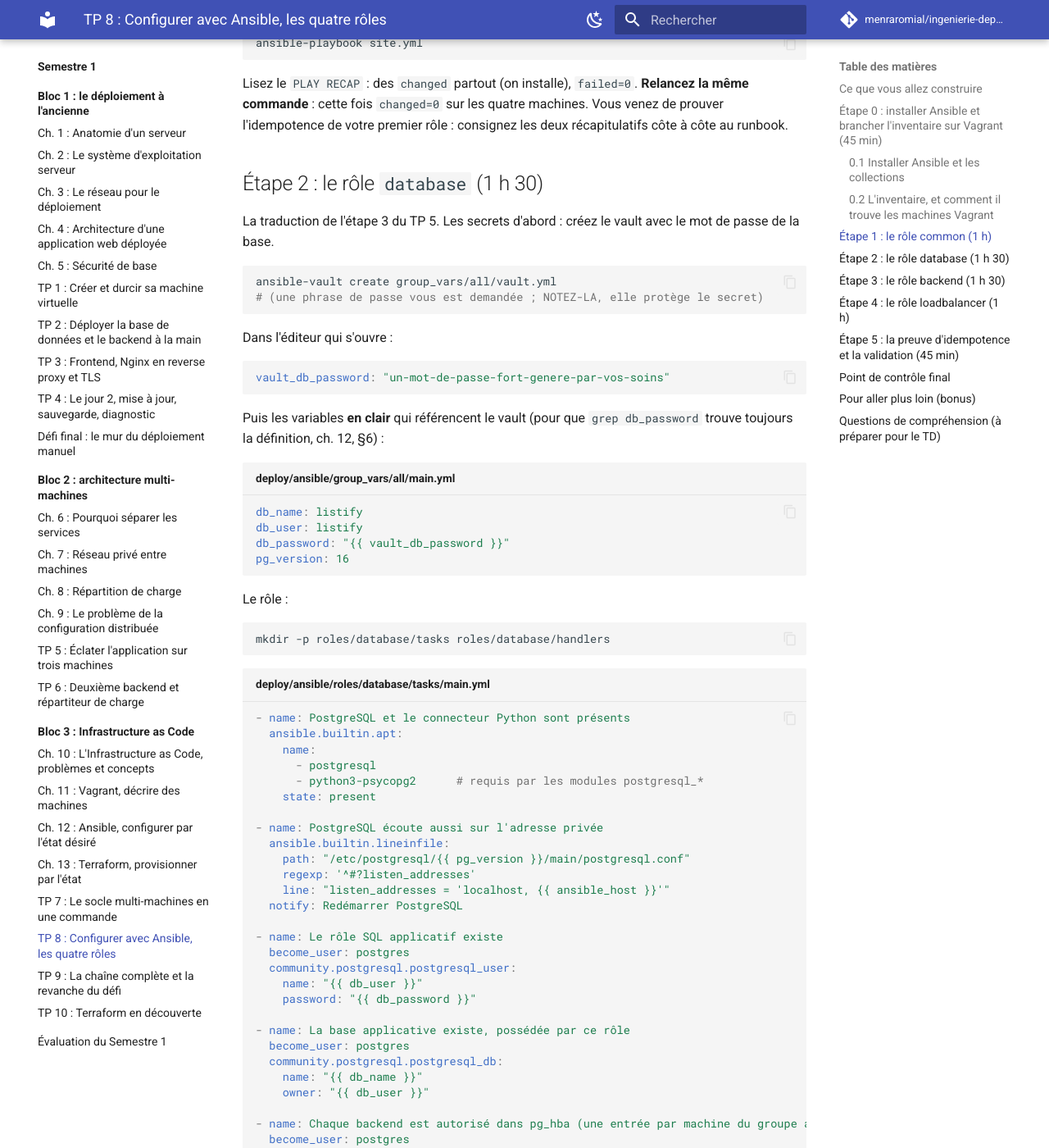
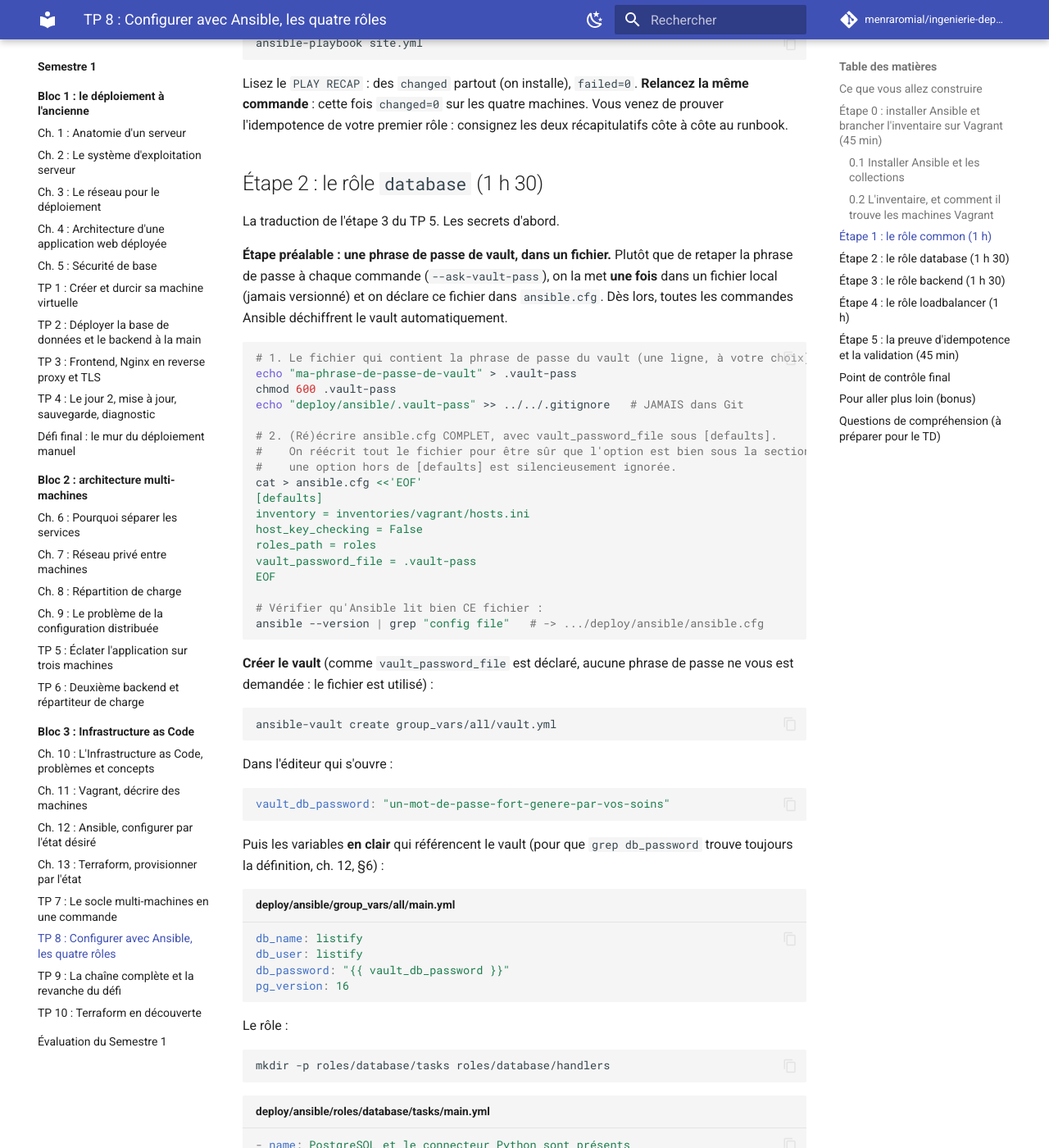
Before and after one commit to menraromial/ingenierie-deploiement, an MkDocs documentation site: the page built from docs/semestre1/bloc3/tp/tp8-ansible.md, in a window 1280 px wide and 1400 px high, scrolled down 4396 px. Shown: the whole window at 82% size. Built offline with MkDocs 1.6.1 and Material for MkDocs 9.7.7, drawn with Linux system fonts in a browser that asks for light colours; comment, search, counter and statistics services are not loaded; some of the changed text lies outside the part shown.

Commit message:
TP8 : vault_password_file dans ansible.cfg dès l'étape 2 (fin des --ask-vault-pass), réécriture complète du fichier sous [defaults], plays explicites database/backend

````diff
--- a/docs/semestre1/bloc3/tp/tp8-ansible.md
+++ b/docs/semestre1/bloc3/tp/tp8-ansible.md
@@ -176,11 +176,35 @@ Lisez le `PLAY RECAP` : des `changed` partout (on installe), `failed=0`. **Relan
 
 ## Étape 2 : le rôle `database` (1 h 30)
 
-La traduction de l'étape 3 du TP 5. Les secrets d'abord : créez le vault avec le mot de passe de la base.
+La traduction de l'étape 3 du TP 5. Les secrets d'abord.
+
+**Étape préalable : une phrase de passe de vault, dans un fichier.** Plutôt que de retaper la phrase de passe à chaque commande (`--ask-vault-pass`), on la met **une fois** dans un fichier local (jamais versionné) et on déclare ce fichier dans `ansible.cfg`. Dès lors, toutes les commandes Ansible déchiffrent le vault automatiquement.
+
+```bash
+# 1. Le fichier qui contient la phrase de passe du vault (une ligne, à votre choix)
+echo "ma-phrase-de-passe-de-vault" > .vault-pass
+chmod 600 .vault-pass
+echo "deploy/ansible/.vault-pass" >> ../../.gitignore   # JAMAIS dans Git
+
+# 2. (Ré)écrire ansible.cfg COMPLET, avec vault_password_file sous [defaults].
+#    On réécrit tout le fichier pour être sûr que l'option est bien sous la section :
+#    une option hors de [defaults] est silencieusement ignorée.
+cat > ansible.cfg <<'EOF'
+[defaults]
+inventory = inventories/vagrant/hosts.ini
+host_key_checking = False
+roles_path = roles
+vault_password_file = .vault-pass
+EOF
+
+# Vérifier qu'Ansible lit bien CE fichier :
+ansible --version | grep "config file"   # -> .../deploy/ansible/ansible.cfg
+```
+
+**Créer le vault** (comme `vault_password_file` est déclaré, aucune phrase de passe ne vous est demandée : le fichier est utilisé) :
 
 ```bash
 ansible-vault create group_vars/all/vault.yml
-# (une phrase de passe vous est demandée ; NOTEZ-LA, elle protège le secret)
 ```
 
 Dans l'éditeur qui s'ouvre :
@@ -266,7 +290,32 @@ mkdir -p roles/database/tasks roles/database/handlers
 
 Le moment fort du TP est la double boucle `loop: "{{ groups['backend'] }}"` : les autorisations pg_hba **et** ufw sont générées **une par backend, depuis l'inventaire**. Ajoutez app3 à l'inventaire un jour, et les deux entrées apparaissent toutes seules. Le « coût de app3 » que vous aviez chiffré au TP 6 (éditer pg_hba, éditer ufw, sur la bonne machine, sans oubli) vient de tomber à zéro. Relisez la synthèse du TP 6 : c'est ici, concrètement, que sa promesse est tenue.
 
-Ajoutez le play `database` au `site.yml` (`hosts: database`), exécutez, vérifiez, relancez pour l'idempotence.
+Ajoutez maintenant le play `database` à la suite de votre `site.yml` (qui ne contenait que `common`) :
+
+```yaml title="deploy/ansible/site.yml (on ajoute le 2ᵉ play)"
+- name: Socle commun à toutes les machines
+  hosts: listify
+  become: true
+  roles:
+    - common
+
+- name: Tier données
+  hosts: database
+  become: true
+  roles:
+    - database
+```
+
+Puis déroulez le cycle habituel, désormais avec le vault (le rôle lit le mot de passe chiffré) :
+
+```bash
+ansible-playbook site.yml          # exécuter
+ansible database -m command -a "systemctl is-active postgresql" --become   # vérifier : active
+ansible-playbook site.yml          # relancer : PLAY RECAP doit montrer changed=0
+```
+
+!!! note "Le cycle « exécuter, vérifier, relancer » se répète à chaque rôle"
+    Pour les rôles suivants (`backend`, `loadbalancer`), on résumera par « ajoutez le play, exécutez, vérifiez, relancez pour l'idempotence » : c'est exactement les trois commandes ci-dessus, avec le nouveau play ajouté au `site.yml`. Le `changed=0` au rejeu est à chaque fois la preuve que le rôle est idempotent.
 
 ## Étape 3 : le rôle `backend` (1 h 30)
 
@@ -395,7 +444,23 @@ WantedBy=multi-user.target
 
 Notez la décision du TP 6 (`--bind 0.0.0.0:8000`) devenue permanente dans le template : le rôle est **identique** sur app1 et app2, l'unité n'est plus une identité mais un rôle. Et la chaîne handler `template listify.service → notify: Recharger systemd + Redémarrer listify` code exactement votre réflexe manuel « après avoir modifié l'unité : daemon-reload puis restart », désormais déclenché **seulement si le fichier change**.
 
-Ajoutez le play `backend` (`hosts: backend`), exécutez, vérifiez que les deux backends répondent, relancez pour l'idempotence.
+Ajoutez le play `backend` à la suite du `site.yml` (après `common` et `database`) :
+
+```yaml title="deploy/ansible/site.yml (on ajoute le 3ᵉ play)"
+- name: Tier applicatif
+  hosts: backend
+  become: true
+  roles:
+    - backend
+```
+
+Puis le cycle habituel, en vérifiant cette fois que les **deux** backends répondent :
+
+```bash
+ansible-playbook site.yml
+ansible backend -m uri -a "url=http://localhost:8000/api/health validate_certs=no"   # les 2 : status 200
+ansible-playbook site.yml          # relancer : changed=0
+```
 
 ## Étape 4 : le rôle `loadbalancer` (1 h)
 
@@ -560,13 +625,13 @@ done                                                 # alternance app1/app2
 Puis **la preuve reine**, à mettre en évidence au runbook :
 
 ```bash
-ansible-playbook site.yml --ask-vault-pass          # 2ᵉ exécution, sans rien changer
+ansible-playbook site.yml          # 2ᵉ exécution, sans rien changer
 ```
 
 Le `PLAY RECAP` doit afficher **`changed=0`** sur les quatre machines. C'est la démonstration formelle que votre infrastructure est décrite par un état désiré idempotent (ch. 10). Si une tâche passe `changed` au 2ᵉ tour, c'est un défaut à corriger : le suspect n° 1 est la tâche `command`/`openssl` (vérifiez que la garde `creates:` fait son travail).
 
-!!! tip "Le mot de passe du vault, sans le retaper"
-    Pour les nombreuses exécutions du TP : mettez la phrase de passe dans un fichier `deploy/ansible/.vault-pass` (ajouté au `.gitignore` !), et `ansible-playbook site.yml --vault-password-file .vault-pass`. En production, ce fichier viendrait d'un gestionnaire de secrets, jamais du disque.
+!!! note "Aucun `--ask-vault-pass` nécessaire"
+    Grâce au `vault_password_file = .vault-pass` déclaré dans `ansible.cfg` à l'étape 2, toutes ces commandes (playbooks **et** commandes ad-hoc `ansible`) déchiffrent le vault automatiquement. Rappel : `.vault-pass` est dans le `.gitignore` et ne quitte jamais votre poste ; en production, il viendrait d'un gestionnaire de secrets, pas du disque.
 
 ## Point de contrôle final
 
````
Also changed, not shown: other parts of docs/semestre1/bloc3/tp/tp8-ansible.md (+1 -1 lines).
